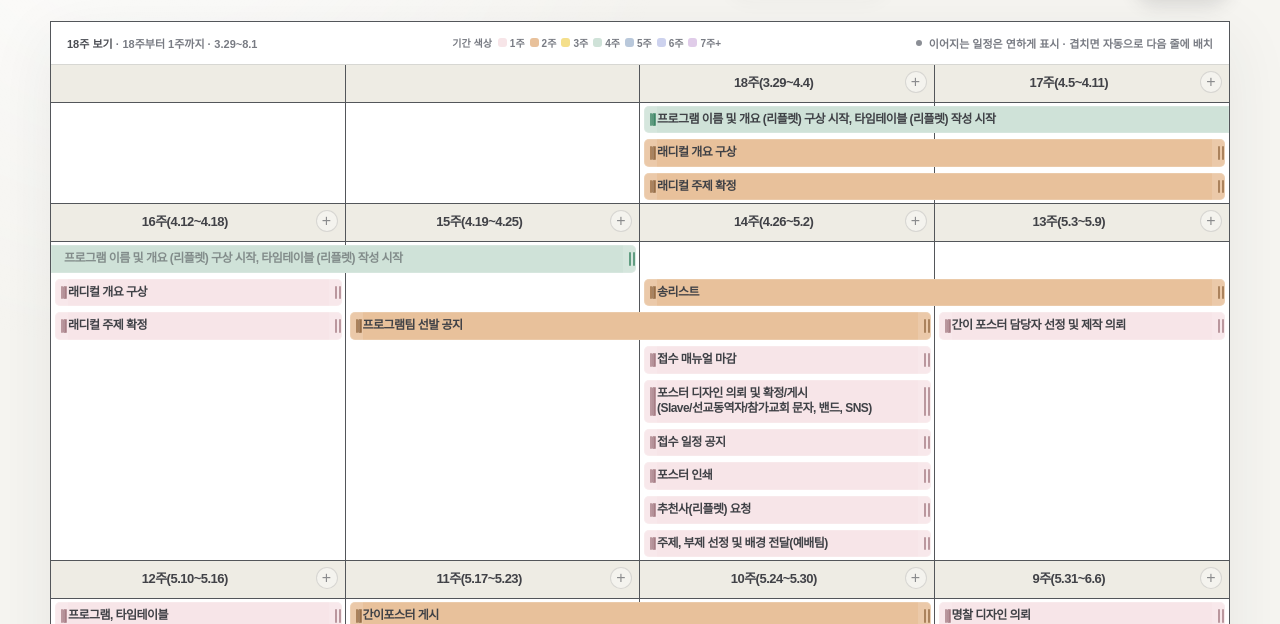
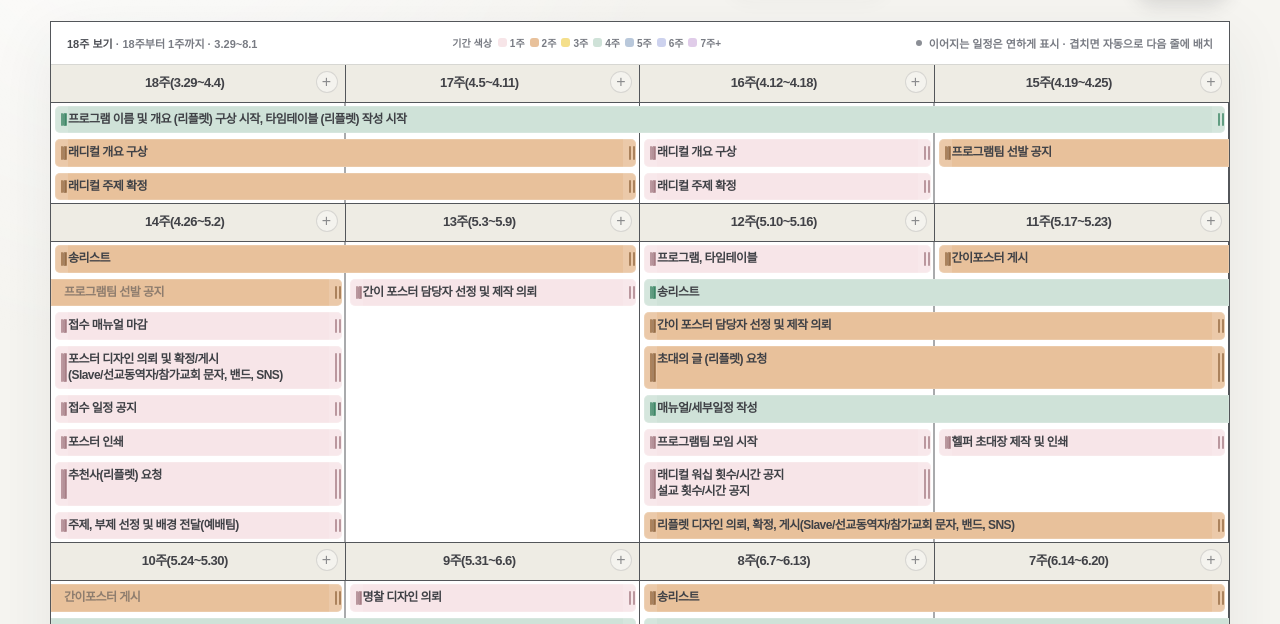
Before and after one commit to hanjangwon16/weekly-planner, a plain HTML site: page index.html in a window 1280 px wide. Shown: the part 176-800 px from the top of the page. Drawn offline with Linux system fonts and the light colour scheme; a web font is replaced by a local one.

Commit message:
Reflow visible weeks into compact rows

```diff
--- a/index.html
+++ b/index.html
@@ -245,7 +245,7 @@
     .week-heading,
     .section-body {
       display: grid;
-      grid-template-columns: repeat(4, minmax(0, 1fr));
+      grid-template-columns: repeat(var(--columns, 4), minmax(0, 1fr));
     }
 
     .week-heading {
@@ -254,8 +254,7 @@
       background: var(--header);
     }
 
-    .week-cell,
-    .week-spacer {
+    .week-cell {
       display: flex;
       align-items: center;
       justify-content: center;
@@ -274,8 +273,7 @@
 
     .week-cell { padding-right: 34px; }
 
-    .week-cell:last-child,
-    .week-spacer:last-child { border-right: 0; }
+    .week-cell:last-child { border-right: 0; }
 
     .week-add {
       position: absolute;
@@ -321,19 +319,12 @@
       background-image: linear-gradient(
         to right,
         transparent 0,
-        transparent calc(25% - .5px),
-        var(--line) calc(25% - .5px),
-        var(--line) calc(25% + .5px),
-        transparent calc(25% + .5px),
-        transparent calc(50% - .5px),
-        var(--line) calc(50% - .5px),
-        var(--line) calc(50% + .5px),
-        transparent calc(50% + .5px),
-        transparent calc(75% - .5px),
-        var(--line) calc(75% - .5px),
-        var(--line) calc(75% + .5px),
-        transparent calc(75% + .5px)
+        transparent calc(100% - 1px),
+        var(--line) calc(100% - 1px),
+        var(--line) 100%
       );
+      background-repeat: repeat-x;
+      background-size: var(--column-width, 25%) 100%;
       content: "";
       pointer-events: none;
     }
@@ -738,8 +729,7 @@
 
       .timeline { min-width: 720px; }
 
-      .week-cell,
-      .week-spacer {
+      .week-cell {
         font-size: 11px;
       }
 
@@ -950,11 +940,11 @@
       const CALENDAR_WEEK_END = "2028-12-29";
 
       const SECTION_DEFS = [
-        { id: "opening", weeks: [18, 17], offset: 2, rows: 3 },
-        { id: "sixteen", weeks: [16, 15, 14, 13], offset: 0, rows: 9 },
-        { id: "twelve", weeks: [12, 11, 10, 9], offset: 0, rows: 10 },
-        { id: "eight", weeks: [8, 7, 6, 5], offset: 0, rows: 15 },
-        { id: "four", weeks: [4, 3, 2, 1], offset: 0, rows: 7 }
+        { id: "opening", weeks: [18, 17] },
+        { id: "sixteen", weeks: [16, 15, 14, 13] },
+        { id: "twelve", weeks: [12, 11, 10, 9] },
+        { id: "eight", weeks: [8, 7, 6, 5] },
+        { id: "four", weeks: [4, 3, 2, 1] }
       ];
 
       const task = (id, section, lane, start, end, tone, title) => ({
@@ -1294,7 +1284,15 @@
       }
 
       function visibleSections() {
-        return SECTION_DEFS.filter((section) => section.weeks.some((week) => week <= state.weekCount));
+        const visibleWeeks = WEEK_NUMBERS.filter((week) => week <= state.weekCount);
+        const rows = [];
+        for (let index = 0; index < visibleWeeks.length; index += 4) {
+          rows.push({
+            id: `row-${index / 4}`,
+            weeks: visibleWeeks.slice(index, index + 4)
+          });
+        }
+        return rows;
       }
 
       function layoutSectionTasks(sectionTasks) {
@@ -1306,7 +1304,7 @@
         });
 
         orderedTasks.forEach((item) => {
-          let lane = Math.max(1, Number(item.lane) || 1);
+          let lane = 1;
           while (lanes[lane - 1] && lanes[lane - 1].some((other) => rangesOverlap(item.start, item.end, other))) {
             lane += 1;
           }
@@ -1332,13 +1330,10 @@
         elements.weekCount.value = String(state.weekCount);
 
         sections.forEach((section) => {
-          const weeks = section.weeks.filter((week) => week <= state.weekCount);
-          const offset = section.id === "opening"
-            ? section.offset + section.weeks.indexOf(weeks[0])
-            : 0;
+          const weeks = section.weeks;
           const sectionTasks = state.tasks.filter((item) => taskWeeksInSection(item, section).length > 0);
           const laneById = layoutSectionTasks(sectionTasks);
-          const highestLane = sectionTasks.reduce((highest, item) => Math.max(highest, laneById.get(item.id) || 1), section.rows);
+          const highestLane = sectionTasks.reduce((highest, item) => Math.max(highest, laneById.get(item.id) || 1), 1);
           const sectionElement = document.createElement("section");
           sectionElement.className = "timeline-section";
           sectionElement.dataset.sectionId = section.id;
@@ -1346,14 +1341,8 @@
 
           const heading = document.createElement("div");
           heading.className = "week-heading";
-          for (let column = 0; column < 4; column += 1) {
-            if (column < offset || column - offset >= weeks.length) {
-              const spacer = document.createElement("div");
-              spacer.className = "week-spacer";
-              spacer.setAttribute("aria-hidden", "true");
-              heading.appendChild(spacer);
-            } else {
-              const week = weeks[column - offset];
+          heading.style.setProperty("--columns", weeks.length);
+          weeks.forEach((week) => {
             const cell = document.createElement("div");
             cell.className = "week-cell";
             const label = document.createElement("span");
@@ -1367,14 +1356,14 @@
             addButton.textContent = "+";
             cell.append(label, addButton);
             heading.appendChild(cell);
-            }
-          }
+          });
 
           const body = document.createElement("div");
           body.className = "section-body";
+          body.style.setProperty("--columns", weeks.length);
+          body.style.setProperty("--column-width", `${100 / weeks.length}%`);
           body.style.setProperty("--rows", highestLane);
           body.dataset.weeks = weeks.join(",");
-          body.dataset.offset = String(offset);
           body.setAttribute("role", "list");
 
           sectionTasks.forEach((item) => {
@@ -1388,7 +1377,7 @@
             const bar = document.createElement("button");
             bar.type = "button";
             bar.className = `task-bar tone-${toneForDuration(item.start, item.end)}`;
-            bar.style.gridColumn = `${offset + firstIndex + 1} / ${offset + lastIndex + 2}`;
+            bar.style.gridColumn = `${firstIndex + 1} / ${lastIndex + 2}`;
             bar.style.gridRow = String(laneById.get(item.id) || 1);
             bar.dataset.taskId = item.id;
             bar.setAttribute("role", "listitem");
@@ -1608,7 +1597,7 @@
               `<rect x="${horizontalPadding + sectionRect.x}" y="${tableTop + headingRect.y}" width="${headingRect.width}" height="${headingRect.height}" fill="${svgEscape(headingStyle.backgroundColor)}" stroke="#53565a" stroke-width="1"/>`
             );
 
-            section.querySelectorAll(".week-cell, .week-spacer").forEach((cell) => {
+            section.querySelectorAll(".week-cell").forEach((cell) => {
               const cellRect = relativeRect(cell, timelineRect);
               const cellStyle = getComputedStyle(cell);
               draw(
@@ -1629,8 +1618,9 @@
             draw(
               `<rect x="${horizontalPadding + bodyRect.x}" y="${tableTop + bodyRect.y}" width="${bodyRect.width}" height="${bodyRect.height}" fill="${svgEscape(bodyStyle.backgroundColor)}" stroke="#53565a" stroke-width="1"/>`
             );
-            for (let column = 1; column < 4; column += 1) {
-              const x = horizontalPadding + bodyRect.x + bodyRect.width * column / 4;
+            const columns = Math.max(1, section.querySelectorAll(".week-cell").length);
+            for (let column = 1; column < columns; column += 1) {
+              const x = horizontalPadding + bodyRect.x + bodyRect.width * column / columns;
               draw(`<line x1="${x}" y1="${tableTop + bodyRect.y}" x2="${x}" y2="${tableTop + bodyRect.y + bodyRect.height}" stroke="#53565a" stroke-width="1"/>`);
             }
 
@@ -1653,10 +1643,12 @@
               draw(
                 `<rect x="${horizontalPadding + barRect.x}" y="${tableTop + barRect.y}" width="${barRect.width}" height="${barRect.height}" rx="${radius}" fill="${svgEscape(barStyle.backgroundColor)}"/>`
               );
+              if (!bar.classList.contains("continuation-from-previous")) {
                 const markerTop = tableTop + barRect.y + 7;
                 draw(
                   `<rect x="${horizontalPadding + barRect.x + 8}" y="${markerTop}" width="3" height="${Math.max(3, barRect.height - 14)}" rx="2" fill="${svgEscape(barStyle.color)}" opacity="${bar.classList.contains("is-continuation") ? ".42" : ".95"}"/>`
                 );
+              }
               visibleLines.forEach((line, lineIndex) => {
                 const y = tableTop + barRect.y + paddingTop + fontSize * .86 + lineIndex * lineHeight;
                 draw(
@@ -1771,12 +1763,10 @@
         if (!section) return null;
         const body = section.querySelector(".section-body");
         const weeks = (body.dataset.weeks || "").split(",").map(Number).filter(Boolean);
-        const offset = Number(body.dataset.offset) || 0;
         const rect = body.getBoundingClientRect();
         if (!weeks.length || !rect.width) return null;
-        const columnWidth = rect.width / 4;
-        const column = Math.max(0, Math.min(3, Math.floor((clientX - rect.left) / columnWidth)));
-        const index = Math.max(0, Math.min(weeks.length - 1, column - offset));
+        const columnWidth = rect.width / weeks.length;
+        const index = Math.max(0, Math.min(weeks.length - 1, Math.floor((clientX - rect.left) / columnWidth)));
         return weeks[index];
       }
 
```
Lines whose indentation alone changed are shown as unchanged.
